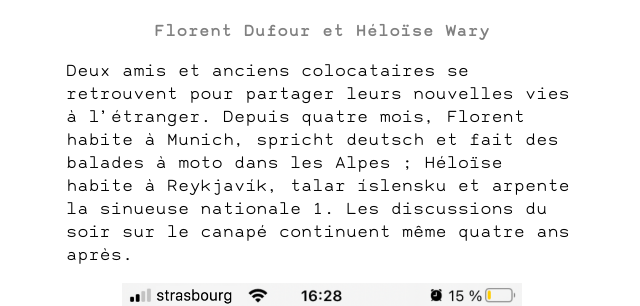
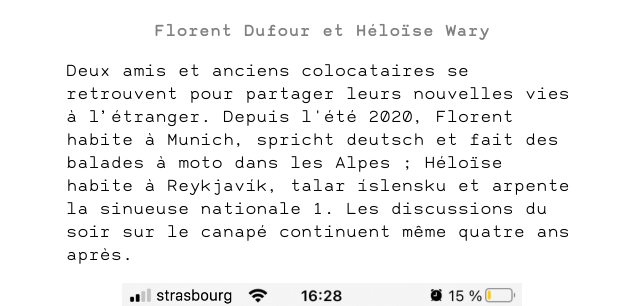
Before and after one commit to flrntdfr/podcast.dufour.xyz, a Jekyll site: the page built from podcasts/la-boite-a-bougies/index.html, in a window 1280 px wide. Shown: the part 167-473 px from the top of the page, without its empty margins (318-958 px from the left). Built offline with Jekyll 4.4.1, drawn with Linux system fonts in a browser that asks for light colours; some web fonts are replaced; a script that is not in the unit is left out.

Commit message:
Description fix

```diff
--- a/_data/podcasts.yaml
+++ b/_data/podcasts.yaml
@@ -8,7 +8,7 @@ ID-1:
   hosts:
     - Florent Dufour
     - Héloïse Wary
-  description: Deux amis et anciens colocataires se retrouvent pour partager leurs nouvelles vies à l’étranger. Depuis quatre mois, Florent habite à Munich, spricht deutsch et fait des balades à moto dans les Alpes ; Héloïse habite à Reykjavík, talar íslensku et arpente la sinueuse nationale 1. Les discussions du soir sur le canapé continuent même quatre ans après.
+  description: Deux amis et anciens colocataires se retrouvent pour partager leurs nouvelles vies à l’étranger. Depuis l'été 2020, Florent habite à Munich, spricht deutsch et fait des balades à moto dans les Alpes ; Héloïse habite à Reykjavík, talar íslensku et arpente la sinueuse nationale 1. Les discussions du soir sur le canapé continuent même quatre ans après.
   permalink: /la-boite-a-bougies
   artwork: /podcasts/la-boite-a-bougies/cover.png
   episodes_directory: /podcasts/la-boite-a-bougies/episodes/
```
